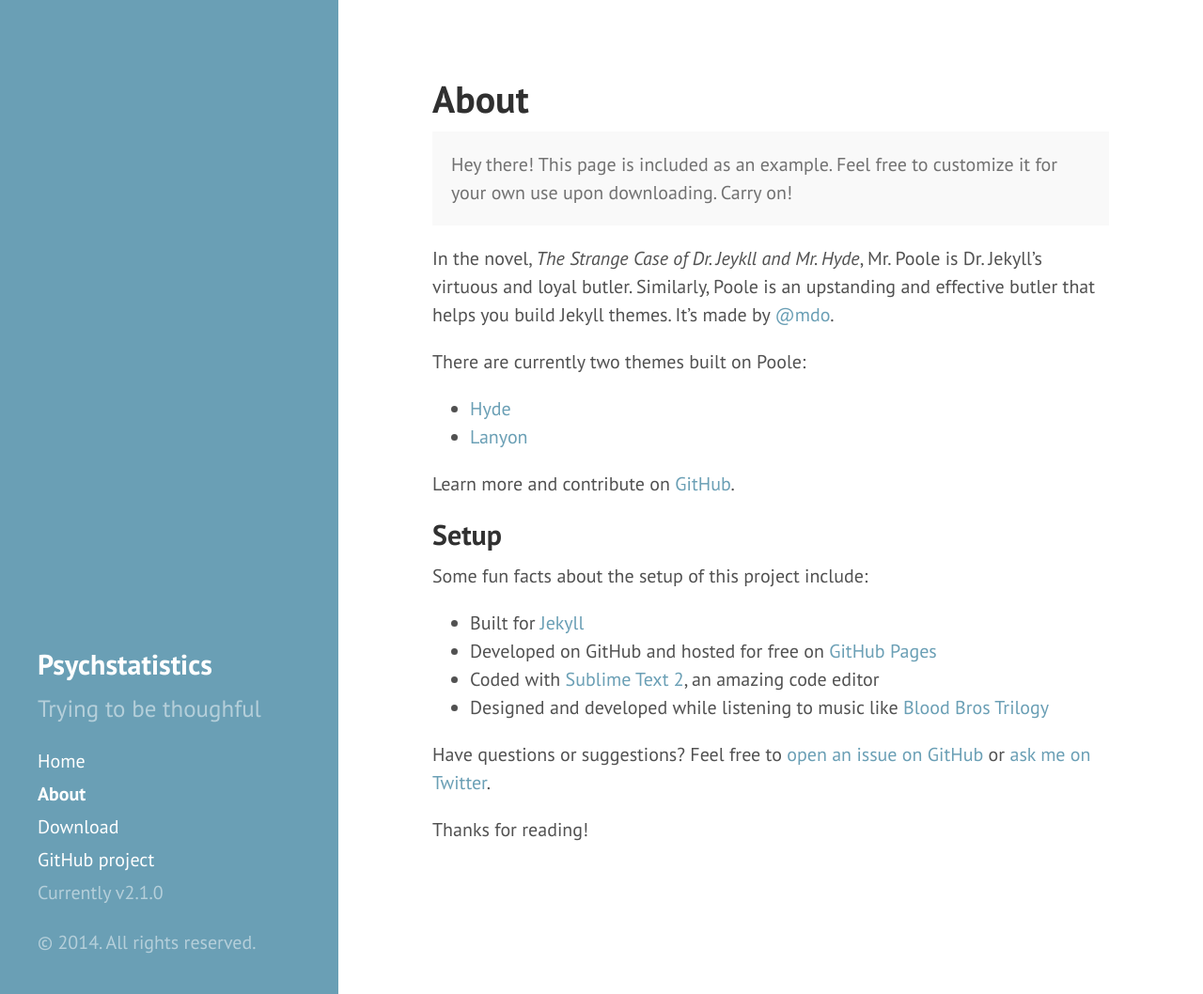
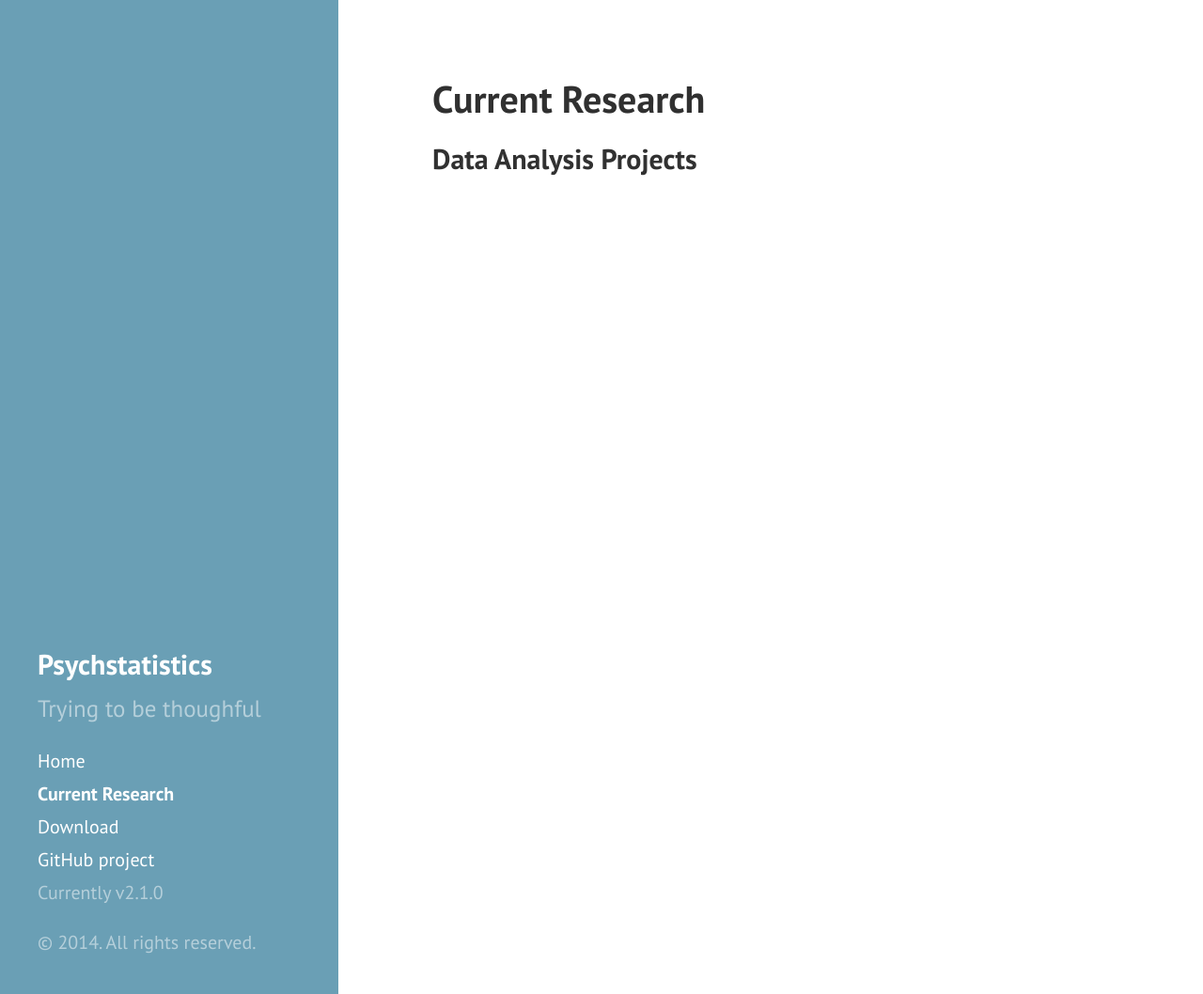
Before and after one commit to psychstatistics/psychstatistics.github.io, a Jekyll site: the page built from about.md, in a window 1280 px wide and 1058 px high. Shown: the whole window at 94% size. Built offline with Jekyll 4.4.1, drawn with Linux system fonts in a browser that asks for light colours; Markdown is read by kramdown in place of the engine named in the settings.

Commit message:
still testing

```diff
--- a/_config.yml
+++ b/_config.yml
@@ -10,7 +10,7 @@ relative_permalinks: true
 title:            Psychstatistics
 tagline:          'Data Analysis in Psychology'
 description:      'Trying to be thoughful'
-url:              http://hyde.getpoole.com
+url:
 baseurl:          /
 
 author:
--- a/about.md
+++ b/about.md
@@ -1,30 +1,6 @@
 ---
 layout: page
-title: About
+title: Current Research
 ---
 
-<p class="message">
-  Hey there! This page is included as an example. Feel free to customize it for your own use upon downloading. Carry on!
-</p>
-
-In the novel, *The Strange Case of Dr. Jeykll and Mr. Hyde*, Mr. Poole is Dr. Jekyll's virtuous and loyal butler. Similarly, Poole is an upstanding and effective butler that helps you build Jekyll themes. It's made by [@mdo](https://twitter.com/mdo).
-
-There are currently two themes built on Poole:
-
-* [Hyde](http://hyde.getpoole.com)
-* [Lanyon](http://lanyon.getpoole.com)
-
-Learn more and contribute on [GitHub](https://github.com/poole).
-
-## Setup
-
-Some fun facts about the setup of this project include:
-
-* Built for [Jekyll](http://jekyllrb.com)
-* Developed on GitHub and hosted for free on [GitHub Pages](https://pages.github.com)
-* Coded with [Sublime Text 2](http://sublimetext.com), an amazing code editor
-* Designed and developed while listening to music like [Blood Bros Trilogy](https://soundcloud.com/maddecent/sets/blood-bros-series)
-
-Have questions or suggestions? Feel free to [open an issue on GitHub](https://github.com/poole/issues/new) or [ask me on Twitter](https://twitter.com/mdo).
-
-Thanks for reading!
+## Data Analysis Projects
--- a/index.html
+++ b/index.html
@@ -4,7 +4,7 @@ title: Home
 ---
 
 <h1>Who?</h1>
-	<p>I am an associate professor of Psychology at Brigham Young University. I am affiliated with the Clinical Psychology PhD program. I teach courses in statistics and data analysis at the undergraduate and graduate levels. I also teach clinical courses at the graduate level.</p>
+	<p>I am an associate professor of link <a href="https://psychology.byu.edu/Pages/home.aspx">Psychology at Brigham Young University</a>. I am affiliated with the <a href="https://psychology.byu.edu/Pages/graduate/ClinicalPsychPhD.aspx">Clinical Psychology PhD program</a>. I teach courses in statistics and data analysis at the undergraduate and graduate levels. I also teach clinical courses at the graduate level.</p>
 
 <h1>What?</h2>
 
```
Also changed, not shown: 8 other files.
